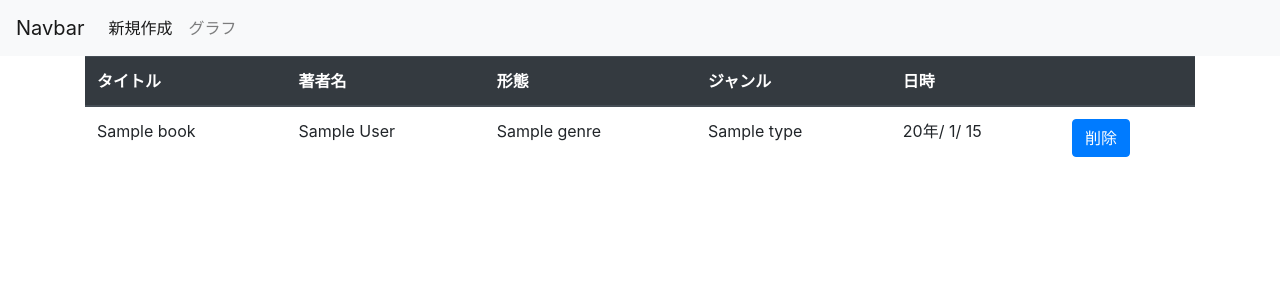
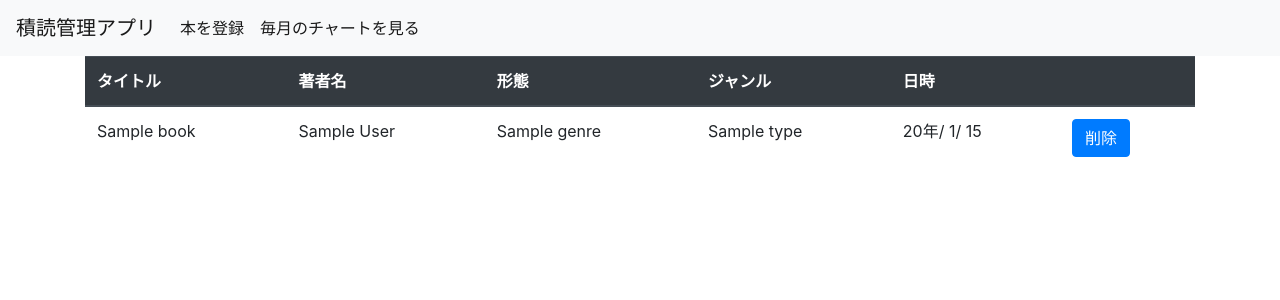
Before and after one commit to yutarotakei/book_diary, a Django app: template diary/templates/book_list.html in a window 1280 px wide. Shown: the top 300 px of the page. Run offline with Django 3.2, Linux system fonts and the light colour scheme; the template is opened without the code that fills it: most values are stand-ins (such as "Sample title", 1, 10 or a date in 2020); some libraries are stand-ins or nearby versions.

Commit message:
6th commit

```diff
--- a/diary/templates/book_list.html
+++ b/diary/templates/book_list.html
@@ -10,15 +10,15 @@
   <button class="navbar-toggler navbar-toggler-right" type="button" data-toggle="collapse" data-target="#navbarTogglerDemo02" aria-controls="navbarTogglerDemo02" aria-expanded="false" aria-label="Toggle navigation">
     <span class="navbar-toggler-icon"></span>
   </button>
-  <a class="navbar-brand" href="#!">Navbar</a>
+  <a class="navbar-brand" href="#!">積読管理アプリ</a>
 
   <div class="collapse navbar-collapse" id="navbarTogglerDemo02">
     <ul class="navbar-nav mr-auto mt-2 mt-md-0">
       <li class="nav-item active">
-        <a class="nav-link" href="{% url 'diary:book_create' %}">新規作成 <span class="sr-only">(current)</span></a>
+        <a class="nav-link" href="{% url 'diary:book_create' %}">本を登録 <span class="sr-only">(current)</span></a>
       </li>
-      <li class="nav-item">
-        <a class="nav-link" href="{% url 'diary:plot' %}">グラフ</a>
+        <li class="nav-item active">
+        <a class="nav-link" href="{% url 'diary:plot' %}">毎月のチャートを見る<span class="sr-only">(current)</span></a>
       </li>
     </ul>
   </div>
```
Also changed, not shown: diary/templates/graph.html (+6 -6 lines), diary/views.py (+6 -7 lines).
